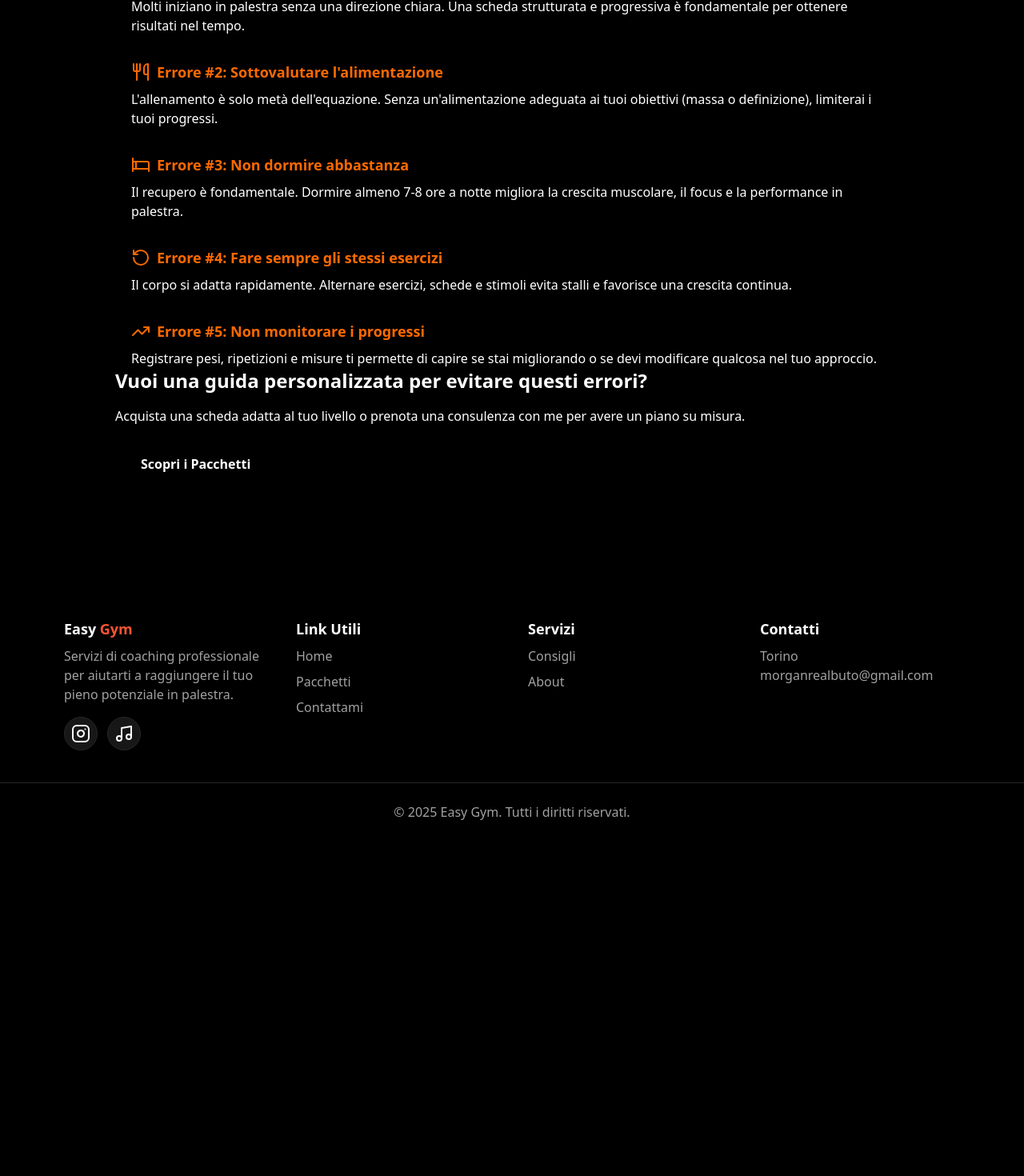
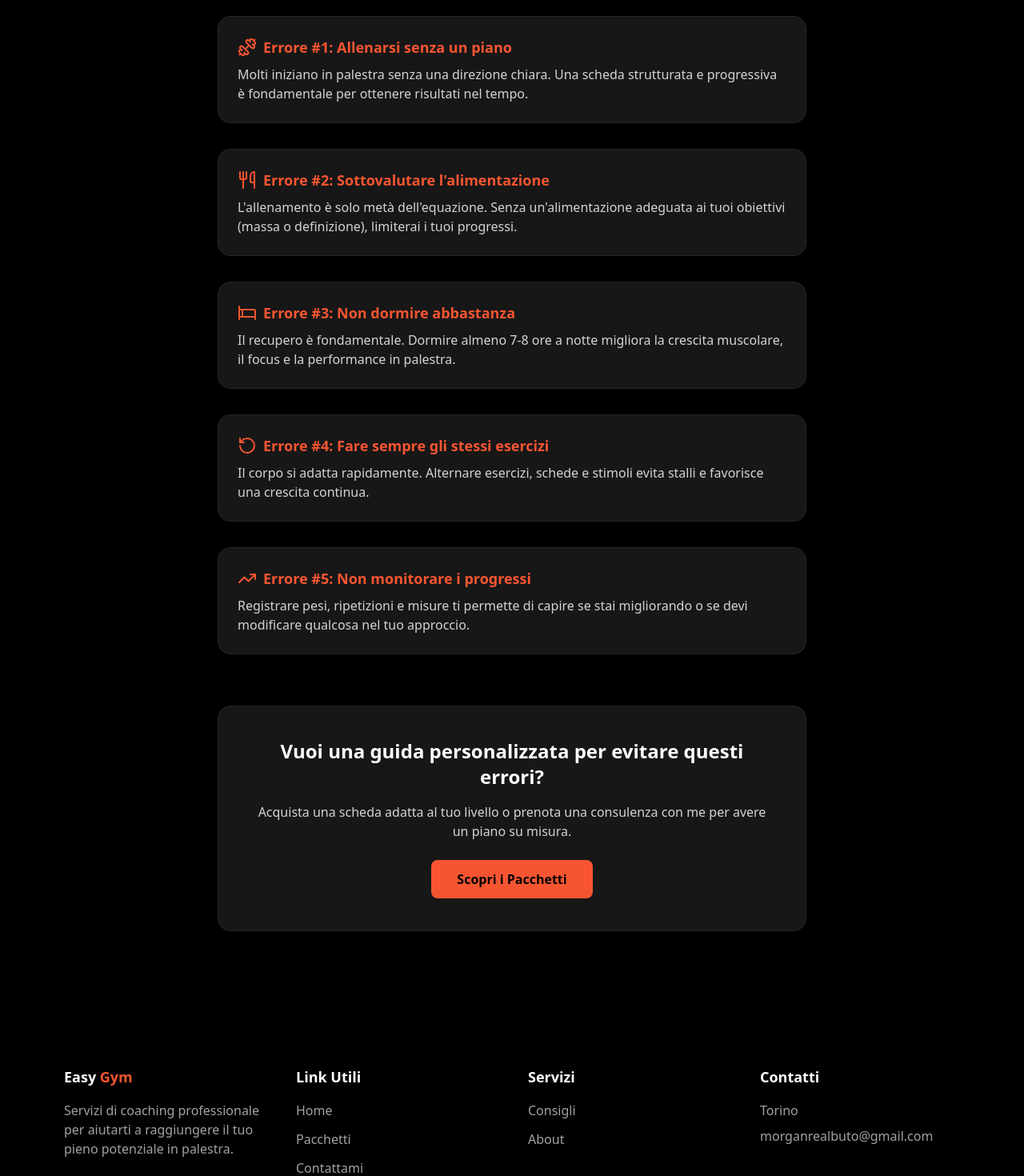
Before and after one commit to morganrlb/Easy-Gym, a Next.js app: page /tips in a window 1280 px wide. Shown: the part 340-1810 px from the top of the page at 80% size. Before the commit the page ends 1415 px from the top, so only its background shows below. Built offline with nearby package versions, Linux system fonts and the light colour scheme.

Commit message:
feat: Aggiorna stili e componenti per migliorare l'interfaccia utente e aggiungere nuove funzionalità

```diff
--- a/app/globals.css
+++ b/app/globals.css
@@ -12,6 +12,8 @@
 
 @theme inline {
   --primary: #f75531;
+  --secondary: #555555;
+  --medium-neutral: #2c2c2c;
 }
 
 body {
--- a/app/scheda-base/page.tsx
+++ b/app/scheda-base/page.tsx
@@ -41,22 +41,7 @@ const inclusions = [
 export default function SchedaBasePage() {
   return (
     <div className="bg-black text-neutral-100 min-h-screen font-sans">
-      <header className="sticky top-0 z-50 bg-black/60 backdrop-blur">
-        <div className="container mx-auto px-4 py-6 flex justify-between items-center">
-          <Link href="/" className="text-3xl font-bold text-white flex items-center gap-2">
-            <Dumbbell className="text-orange-500" />
-            Easy<span className="text-orange-500">Gym</span>
-          </Link>
-          <nav className="space-x-4">
-            <Link href="/" className="text-white hover:text-orange-500 transition">Home</Link>
-            <a href="/#services" className="text-white hover:text-orange-500 transition">Pacchetti</a>
-            <Link href="/tips" className="text-white hover:text-orange-500 transition">Consigli</Link>
-            <a href="/#schedule" className="text-white hover:text-orange-500 transition">Contattami</a>
-          </nav>
-        </div>
-      </header>
-
-      <section className="hero bg-black py-20 text-center">
+      <section className="hero bg-black mt-20 mb-10 text-center">
         <div className="max-w-3xl mx-auto px-4">
           <h1 className="text-4xl font-bold mb-6 text-white">Scheda Base</h1>
           <p className="text-lg text-neutral-400 mb-8">
@@ -66,12 +51,12 @@ export default function SchedaBasePage() {
       </section>
 
       <section className="max-w-3xl mx-auto px-4 py-10">
-        <div className="grid gap-8 tips-list">
+        <div className="grid grid-cols-2 gap-8">
           {benefits.map((benefit) => {
             const IconComponent = benefit.icon;
             return (
               <div key={benefit.id} className="bg-neutral-900 rounded-2xl p-6 border border-neutral-800 shadow">
-                <h3 className="flex items-center gap-2 text-orange-500 text-lg font-semibold mb-2">
+                <h3 className="flex items-center gap-2 text-[var(--primary)] text-lg font-semibold mb-2">
                   <IconComponent /> {benefit.title}
                 </h3>
                 <p className="text-neutral-300">
@@ -88,13 +73,13 @@ export default function SchedaBasePage() {
           <ul className="text-left max-w-md mx-auto mb-6 space-y-2">
             {inclusions.map((inclusion, index) => (
               <li key={index} className="flex items-center">
-                <Check className="text-orange-500 mr-2" size={16} />
+                <Check className="text-[var(--primary)] mr-2" size={16} />
                 {inclusion}
               </li>
             ))}
           </ul>
           <p className="price text-white text-3xl font-bold mb-4">24€</p>
-          <a href="https://forms.gle/your-base-form-link" target="_blank" className="primary-button bg-orange-500 text-black font-bold py-3 px-8 rounded-lg hover:bg-orange-600 transition inline-block">Compila il Modulo<sup>*</sup></a>
+          <a href="https://forms.gle/your-base-form-link" target="_blank" className="primary-button bg-[var(--primary)] text-black font-semibold py-3 px-8 rounded-lg hover:text-white duration-200 transition inline-block">Compila il Modulo<sup>*</sup></a>
           <p className="text-neutral-400 text-sm mt-4"><sup>*</sup> Nessun obbligo di pagamento immediato. Il pagamento verrà richiesto via email dopo la compilazione del modulo.</p>
         </div>
       </section>
--- a/app/scheda-personalizzata/page.tsx
+++ b/app/scheda-personalizzata/page.tsx
@@ -49,26 +49,9 @@ const inclusions = [
 export default function SchedaPersonalizzataPage() {
   return (
     <div className="bg-black text-neutral-100 min-h-screen font-sans">
-      {/* Header */}
-      <header className="sticky top-0 z-50 bg-black/60 backdrop-blur">
-        <div className="container mx-auto px-4 py-6">
-          <nav className="flex justify-between items-center">
-            <Link href="/" className="flex items-center gap-2 text-white font-bold text-2xl">
-              <Dumbbell className="text-orange-500" />
-              Easy <span className="text-orange-500">Gym</span>
-            </Link>
-            <div className="nav-links flex gap-8 text-neutral-300 font-medium">
-              <Link href="/" className="hover:text-orange-500 transition">Home</Link>
-              <a href="/#services" className="hover:text-orange-500 transition">Pacchetti</a>
-              <Link href="/tips" className="hover:text-orange-500 transition">Consigli</Link>
-              <a href="/#schedule" className="hover:text-orange-500 transition">Contattami</a>
-            </div>
-          </nav>
-        </div>
-      </header>
 
       {/* Hero Section */}
-      <section className="hero bg-black py-20 text-center">
+      <section className="hero bg-black mt-20 mb-10 text-center">
         <div className="max-w-3xl mx-auto px-4">
           <h1 className="text-4xl font-bold mb-6 text-white">
             Scheda Personalizzata
@@ -83,14 +66,13 @@ export default function SchedaPersonalizzataPage() {
         </div>
       </section>
 
-      {/* Content Section */}
       <section className="max-w-3xl mx-auto px-4 py-10">
-        <div className="grid gap-8 tips-list">
+        <div className="grid grid-cols-2 gap-8">
           {benefits.map((benefit) => {
             const IconComponent = benefit.icon;
             return (
               <div key={benefit.id} className="bg-neutral-900 rounded-2xl p-6 border border-neutral-800 shadow">
-                <h3 className="flex items-center gap-2 text-orange-500 text-lg font-semibold mb-2">
+                <h3 className="flex items-center gap-2 text-[var(--primary)] text-lg font-semibold mb-2">
                   <IconComponent /> {benefit.title}
                 </h3>
                 <p className="text-neutral-300">
@@ -110,7 +92,7 @@ export default function SchedaPersonalizzataPage() {
           <ul className="text-left max-w-md mx-auto mb-6 space-y-2">
             {inclusions.map((inclusion, index) => (
               <li key={index} className="flex items-center">
-                <Check className="text-orange-500 mr-2" size={16} />
+                <Check className="text-[var(--primary)] mr-2" size={16} />
                 {inclusion}
               </li>
             ))}
@@ -119,7 +101,7 @@ export default function SchedaPersonalizzataPage() {
           <a
             href="https://forms.gle/fg74t4RAQsnmNyCGA"
             target="_blank"
-            className="primary-button bg-orange-500 text-black font-bold py-3 px-8 rounded-lg hover:bg-orange-600 transition inline-block"
+            className="primary-button bg-[var(--primary)] text-black font-semibold py-3 px-8 rounded-lg hover:text-white duration-200 transition inline-block"
           >
             Compila il Modulo<sup>*</sup>
           </a>
--- a/app/servizio-personalizzato/page.tsx
+++ b/app/servizio-personalizzato/page.tsx
@@ -54,26 +54,8 @@ const benefits = [
 export default function ServizioPersonalizzatoPage() {
   return (
     <div className="bg-black text-neutral-100 min-h-screen font-sans">
-      {/* Header */}
-      <header className="sticky top-0 z-50 bg-black/60 backdrop-blur">
-        <div className="container mx-auto px-4 py-6">
-          <nav className="flex justify-between items-center">
-            <Link href="/" className="flex items-center gap-2 text-white font-bold text-2xl">
-              <Dumbbell className="text-orange-500" />
-              Easy <span className="text-orange-500">Gym</span>
-            </Link>
-            <div className="nav-links flex gap-8 text-neutral-300 font-medium">
-              <Link href="/" className="hover:text-orange-500 transition">Home</Link>
-              <a href="/#services" className="hover:text-orange-500 transition">Pacchetti</a>
-              <Link href="/tips" className="hover:text-orange-500 transition">Consigli</Link>
-              <a href="/#schedule" className="hover:text-orange-500 transition">Contattami</a>
-            </div>
-          </nav>
-        </div>
-      </header>
 
-      {/* Hero Section */}
-      <section className="hero bg-black py-20 text-center">
+      <section className="hero bg-black mt-20 mb-10 text-center">
         <div className="max-w-3xl mx-auto px-4">
           <h1 className="text-4xl font-bold mb-6 text-white">
             Servizio Personalizzato 4 Settimane
@@ -87,12 +69,12 @@ export default function ServizioPersonalizzatoPage() {
 
       {/* Tips List Section */}
       <section className="max-w-3xl mx-auto px-4 py-10">
-        <div className="grid gap-8 tips-list">
+        <div className="grid grid-cols-2 gap-8">
           {services.map((service) => {
             const IconComponent = service.icon;
             return (
               <div key={service.id} className="bg-neutral-900 rounded-2xl p-6 border border-neutral-800 shadow">
-                <h3 className="flex items-center gap-2 text-orange-500 text-lg font-semibold mb-2">
+                <h3 className="flex items-center gap-2 text-[var(--primary)] text-lg font-semibold mb-2">
                   <IconComponent /> {service.title}
                 </h3>
                 <p className="text-neutral-300">
@@ -111,7 +93,7 @@ export default function ServizioPersonalizzatoPage() {
           <ul className="text-left max-w-md mx-auto mb-6 space-y-2">
             {benefits.map((benefit, index) => (
               <li key={index} className="flex items-center">
-                <Check className="text-orange-500 mr-2" size={16} />
+                <Check className="text-[var(--primary)] mr-2" size={16} />
                 {benefit}
               </li>
             ))}
@@ -120,7 +102,7 @@ export default function ServizioPersonalizzatoPage() {
           <a
             href="https://forms.gle/d1mjhvwUostCJjS98"
             target="_blank"
-            className="primary-button bg-orange-500 text-black font-bold py-3 px-8 rounded-lg hover:bg-orange-600 transition inline-block"
+            className="primary-button bg-[var(--primary)] text-black font-semibold py-3 px-8 rounded-lg hover:text-white duration-200 transition inline-block"
           >
             Compila il Modulo<sup>*</sup>
           </a>
--- a/app/tips/page.tsx
+++ b/app/tips/page.tsx
@@ -3,76 +3,94 @@ import { Dumbbell, Utensils, Bed, RotateCcw, TrendingUp } from "lucide-react";
 
 const tips = [
 	{
-    id: 'piano',
+		id: "piano",
 		icon: Dumbbell,
-    title: 'Errore #1: Allenarsi senza un piano',
-    description: 'Molti iniziano in palestra senza una direzione chiara. Una scheda strutturata e progressiva è fondamentale per ottenere risultati nel tempo.'
+		title: "Errore #1: Allenarsi senza un piano",
+		description:
+			"Molti iniziano in palestra senza una direzione chiara. Una scheda strutturata e progressiva è fondamentale per ottenere risultati nel tempo.",
 	},
 	{
-    id: 'alimentazione',
+		id: "alimentazione",
 		icon: Utensils,
-    title: 'Errore #2: Sottovalutare l\'alimentazione',
-    description: 'L\'allenamento è solo metà dell\'equazione. Senza un\'alimentazione adeguata ai tuoi obiettivi (massa o definizione), limiterai i tuoi progressi.'
+		title: "Errore #2: Sottovalutare l'alimentazione",
+		description:
+			"L'allenamento è solo metà dell'equazione. Senza un'alimentazione adeguata ai tuoi obiettivi (massa o definizione), limiterai i tuoi progressi.",
 	},
 	{
-    id: 'sonno',
+		id: "sonno",
 		icon: Bed,
-    title: 'Errore #3: Non dormire abbastanza',
-    description: 'Il recupero è fondamentale. Dormire almeno 7-8 ore a notte migliora la crescita muscolare, il focus e la performance in palestra.'
+		title: "Errore #3: Non dormire abbastanza",
+		description:
+			"Il recupero è fondamentale. Dormire almeno 7-8 ore a notte migliora la crescita muscolare, il focus e la performance in palestra.",
 	},
 	{
-    id: 'varieta',
+		id: "varieta",
 		icon: RotateCcw,
-    title: 'Errore #4: Fare sempre gli stessi esercizi',
-    description: 'Il corpo si adatta rapidamente. Alternare esercizi, schede e stimoli evita stalli e favorisce una crescita continua.'
+		title: "Errore #4: Fare sempre gli stessi esercizi",
+		description:
+			"Il corpo si adatta rapidamente. Alternare esercizi, schede e stimoli evita stalli e favorisce una crescita continua.",
 	},
 	{
-    id: 'monitoraggio',
+		id: "monitoraggio",
 		icon: TrendingUp,
-    title: 'Errore #5: Non monitorare i progressi',
-    description: 'Registrare pesi, ripetizioni e misure ti permette di capire se stai migliorando o se devi modificare qualcosa nel tuo approccio.'
-  }
+		title: "Errore #5: Non monitorare i progressi",
+		description:
+			"Registrare pesi, ripetizioni e misure ti permette di capire se stai migliorando o se devi modificare qualcosa nel tuo approccio.",
+	},
 ];
 
 export default function TipsPage() {
 	return (
-    <div className="bg-dark text-light min-h-screen font-sans">
-      {/* Main Section */}
-      <main className="max-w-5xl mx-auto px-4 py-10">
-        <section id="tips" className="container mx-auto px-5">
-          <div className="section-title advice text-center mt-12">
-            <h2 className="text-3xl font-bold mb-2 text-white">Consigli sul Bodybuilding</h2>
-            <p className="text-lightneutral max-w-xl mx-auto">
-              Scopri gli errori più comuni che molti principianti (e non solo) commettono e come evitarli per ottenere risultati reali.
+		<div className="bg-black text-neutral-100 min-h-screen font-sans">
+
+			{/* Hero Section */}
+			<section className="hero bg-black mt-20 mb-10 text-center">
+				<div className="max-w-3xl mx-auto px-4">
+					<h1 className="text-4xl font-bold mb-6 text-white">
+						Consigli sul Bodybuilding
+					</h1>
+					<p className="text-lg text-neutral-400 mb-8">
+						Scopri gli errori più comuni che molti principianti (e non solo)
+						commettono e come evitarli per ottenere risultati reali.
 					</p>
 				</div>
-          <div className="tips-list grid gap-8 mt-10">
+			</section>
+
+			{/* Main Section */}
+			<main className="max-w-3xl mx-auto px-4 py-10">
+				<div className="grid gap-8">
 					{tips.map((tip) => {
 						const IconComponent = tip.icon;
 						return (
-                <div key={tip.id} className="tip">
-                  <h3 className="flex items-center gap-2 text-orange-500 text-lg font-semibold mb-2">
+							<div
+								key={tip.id}
+								className="bg-neutral-900 rounded-2xl p-6 border border-neutral-800 shadow"
+							>
+								<h3 className="flex items-center gap-2 text-[var(--primary)] text-lg font-semibold mb-2">
 									<IconComponent /> {tip.title}
 								</h3>
-                  <p className="text-lightneutral">
-                    {tip.description}
-                  </p>
+								<p className="text-neutral-300">{tip.description}</p>
 							</div>
 						);
 					})}
 				</div>
-        </section>
 
 				{/* CTA Section */}
-        <section className="cta-section container mx-auto">
-          <h2 className="text-2xl font-bold mb-4 text-white">Vuoi una guida personalizzata per evitare questi errori?</h2>
-          <p className="text-light mb-6">
-            Acquista una scheda adatta al tuo livello o prenota una consulenza con me per avere un piano su misura.
+				<div className="bg-neutral-900 rounded-2xl border border-neutral-800 mt-16 p-10 text-center shadow">
+					<h2 className="text-2xl font-bold mb-4 text-white">
+						Vuoi una guida personalizzata per evitare questi errori?
+					</h2>
+					<p className="text-neutral-300 mb-6">
+						Acquista una scheda adatta al tuo livello o prenota una consulenza
+						con me per avere un piano su misura.
 					</p>
-          <Link href="/#services" className="primary-button bg-primary text-dark font-bold py-3 px-8 rounded-lg hover:bg-accent transition inline-block">
+					<Link
+						href="/#services"
+						className="bg-[var(--primary)] text-black font-semibold py-3 px-8 rounded-lg hover:text-white duration-200 transition inline-block"
+					>
 						Scopri i Pacchetti
 					</Link>
-        </section>
+				</div>
 			</main>
 		</div>
 	);
--- a/components/ui/Footer.tsx
+++ b/components/ui/Footer.tsx
@@ -1,104 +1,110 @@
-import Link from 'next/link';
-import { Instagram, Music } from 'lucide-react';
+import { Instagram } from 'lucide-react';
+import { FaTiktok } from "react-icons/fa6";
+
+const socialLinks = [
+  {
+    href: "https://www.instagram.com/_morganrealbuto_/",
+    label: "Instagram",
+    icon: Instagram
+  },
+  {
+    href: "https://www.tiktok.com/@_morganrealbuto_",
+    label: "TikTok",
+    icon: FaTiktok
+  }
+];
+
+const usefulLinks = [
+  { href: "/", label: "Home" },
+  { href: "/#services", label: "Pacchetti" },
+  { href: "/#schedule", label: "Contattami" }
+];
+
+const services = [
+  { href: "/tips", label: "Consigli" },
+  { href: "#", label: "About" }
+];
 
 export default function Footer() {
   return (
-    <footer className="bg-black text-white mt-20 py-12">
-      <div className="max-w-6xl mx-auto px-4 grid gap-10 md:grid-cols-2 lg:grid-cols-4">
+    <footer className="mt-20 bg-black py-12 text-white">
+      <div className="mx-auto grid max-w-6xl gap-10 px-4 md:grid-cols-2 lg:grid-cols-4">
         <div>
-          <h3 className="font-bold text-lg mb-2 text-white">
+          <h3 className="mb-4 text-lg font-bold text-white">
             Easy <span className="text-[var(--primary)]">Gym</span>
           </h3>
-          <p className="text-neutral-400 mb-4">
+          <p className="mb-6 text-neutral-400">
             Servizi di coaching professionale per aiutarti a raggiungere il tuo
             pieno potenziale in palestra.
           </p>
-          <div className="flex gap-3 mt-2">
+          <div className="flex gap-3">
+            {socialLinks.map((social) => {
+              const IconComponent = social.icon;
+              return (
                 <a
-              href="https://www.instagram.com/_morganrealbuto_/"
+                  key={social.label}
+                  href={social.href}
                   target="_blank"
                   rel="noopener noreferrer"
-              aria-label="Instagram"
-              className="bg-neutral-900 border border-neutral-800 rounded-full p-2 hover:bg-[var(--primary)] hover:text-black transition"
+                  aria-label={social.label}
+                  className="rounded-full border border-neutral-800 bg-neutral-900 p-2 transition hover:bg-[var(--primary)] hover:text-black"
                 >
-              <Instagram size={24} />
+                  <IconComponent size={18} />
                 </a>
-            <a
-              href="https://www.tiktok.com/@_morganrealbuto_"
-              target="_blank"
-              rel="noopener noreferrer"
-              aria-label="TikTok"
-              className="bg-neutral-900 border border-neutral-800 rounded-full p-2 hover:bg-[var(--primary)] hover:text-black transition"
-            >
-              <Music size={24} />
-            </a>
+              );
+            })}
           </div>
         </div>
 
         <div>
-          <h3 className="font-bold text-lg mb-2 text-white">Link Utili</h3>
-          <ul className="space-y-2">
-            <li>
-              <Link href="/" className="text-neutral-400 hover:text-[var(--primary)] transition">
-                Home
-              </Link>
-            </li>
-            <li>
+          <h3 className="mb-4 text-lg font-bold text-white">Link Utili</h3>
+          <ul className="space-y-3">
+            {usefulLinks.map((link) => (
+              <li key={link.label}>
                 <a
-                href="/#services"
-                className="text-neutral-400 hover:text-[var(--primary)] transition"
+                  href={link.href}
+                  className="text-neutral-400 transition hover:text-[var(--primary)]"
                 >
-                Pacchetti
+                  {link.label}
                 </a>
               </li>
-            <li>
-              <a
-                href="/#schedule"
-                className="text-neutral-400 hover:text-[var(--primary)] transition"
-              >
-                Contattami
-              </a>
-            </li>
+            ))}
           </ul>
         </div>
 
         <div>
-          <h3 className="font-bold text-lg mb-2 text-white">Servizi</h3>
-          <ul className="space-y-2">
-            <li>
-              <Link
-                href="/tips"
-                className="text-neutral-400 hover:text-[var(--primary)] transition"
+          <h3 className="mb-4 text-lg font-bold text-white">Servizi</h3>
+          <ul className="space-y-3">
+            {services.map((service) => (
+              <li key={service.label}>
+                <a
+                  href={service.href}
+                  className="text-neutral-400 transition hover:text-[var(--primary)]"
                 >
-                Consigli
-              </Link>
-            </li>
-            <li>
-              <a
-                href="#"
-                className="text-neutral-400 hover:text-[var(--primary)] transition"
-              >
-                About
+                  {service.label}
                 </a>
               </li>
+            ))}
           </ul>
         </div>
 
         <div>
-          <h3 className="font-bold text-lg mb-2 text-white">Contatti</h3>
+          <h3 className="mb-4 text-lg font-bold text-white">Contatti</h3>
+          <div className="space-y-2">
             <p className="text-neutral-400">Torino</p>
             <p>
               <a
                 href="mailto:morganrealbuto@gmail.com"
-              className="text-neutral-400 hover:text-[var(--primary)] transition"
+                className="text-neutral-400 transition hover:text-[var(--primary)]"
               >
                 morganrealbuto@gmail.com
               </a>
             </p>
           </div>
         </div>
+      </div>
 
-      <div className="border-t border-neutral-800 mt-10 pt-6 text-center text-neutral-400">
+      <div className="mt-10 border-t border-neutral-800 pt-6 text-center text-neutral-400">
         <p>&copy; 2025 Easy Gym. Tutti i diritti riservati.</p>
       </div>
     </footer>
--- a/components/ui/Header.tsx
+++ b/components/ui/Header.tsx
@@ -2,7 +2,7 @@ import { FaDumbbell } from "react-icons/fa6";
 
 export default function Header() {
   return (
-    <header className="sticky top-0 z-10 bg-black/30 backdrop-blur">
+    <header className="sticky top-0 z-10 backdrop-blur">
       <div className="container mx-auto px-4 py-6">
         <nav className="flex justify-between items-center">
           <a href="/" className="flex items-center gap-2 text-white font-bold text-2xl">
```
Also changed, not shown: components/Form.tsx (+42 -23 lines), 1 other file (tests, documents, lock files or other folders). Lines whose indentation alone changed are shown as unchanged.
